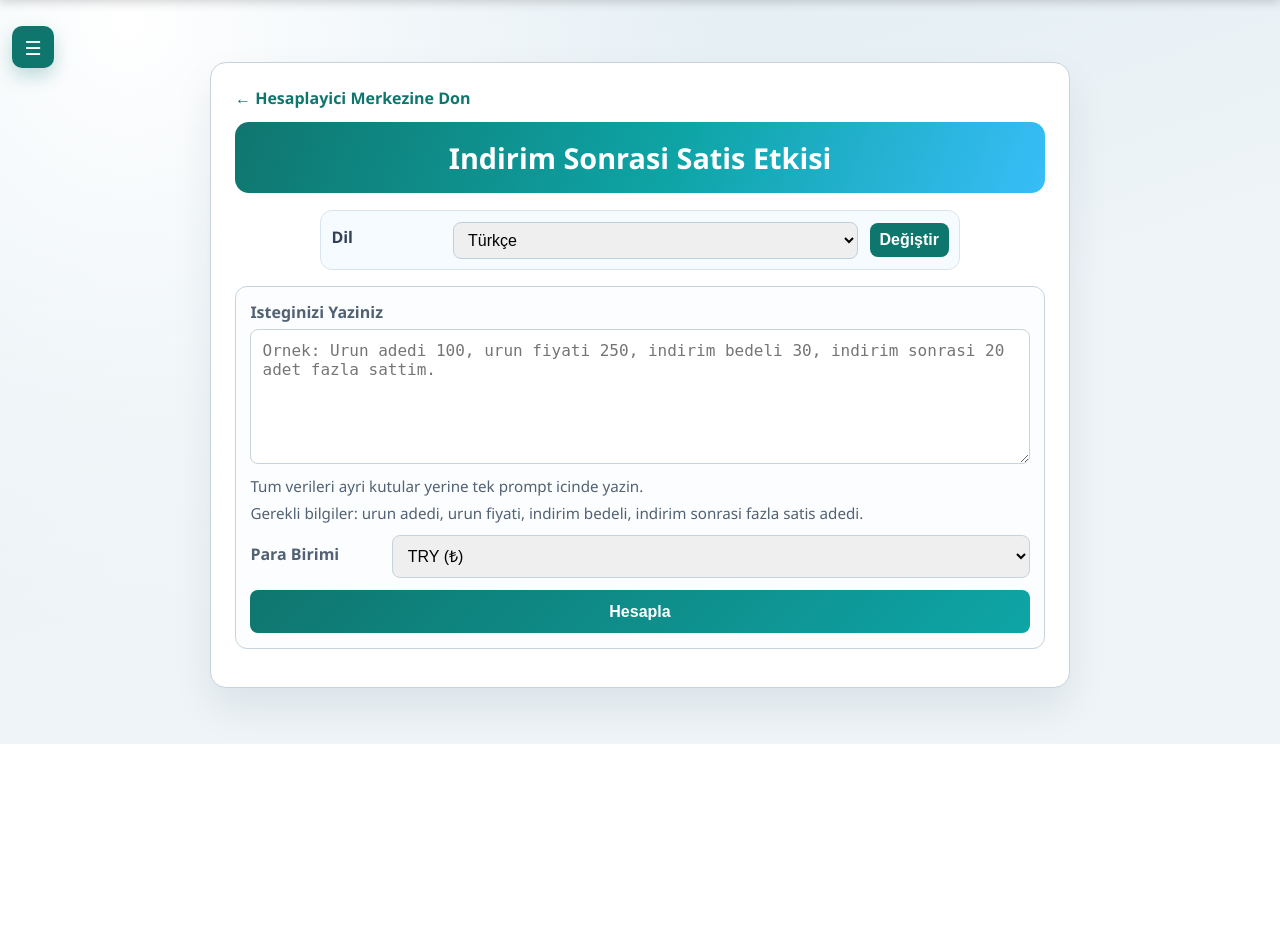
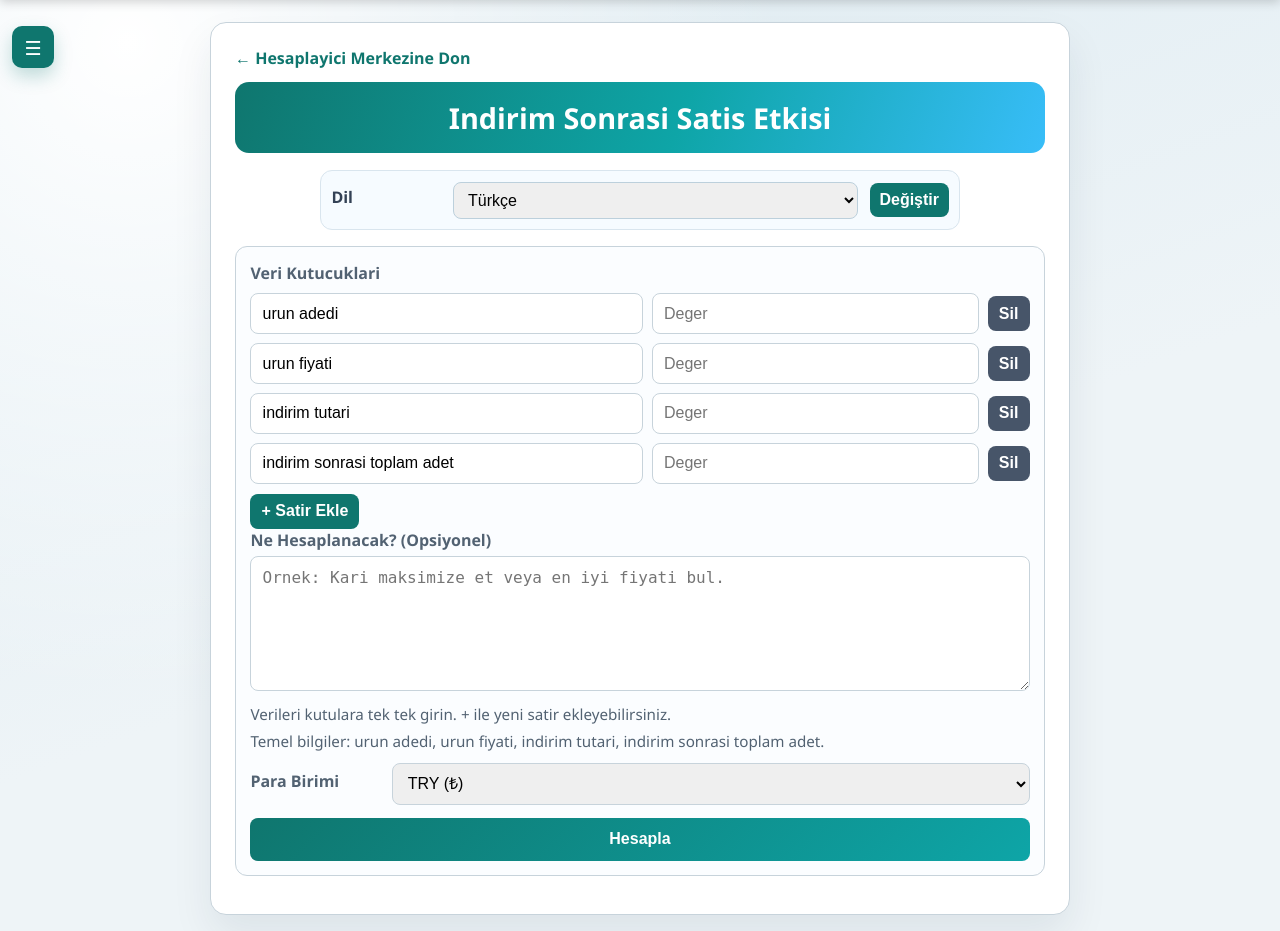
Before and after one commit to ertanatalar/priceoptimize, a Django app: page /price-demand/discount-optimizer/ in a window 1280 px wide. Shown: the part 56-987 px from the top of the page. Before the commit the page ends 800 px from the top, so only its background shows below. Run offline with Django 5.2, Linux system fonts and the light colour scheme.

Commit message:
Add row-based input UI and objective-aware discount optimizer

```diff
--- a/core/views.py
+++ b/core/views.py
@@ -69,17 +69,28 @@ TEXTS = {
         "error_no_optimum": "Bu veriyle optimum fiyat hesaplanamıyor.",
         "portal_title": "Urunlerinizin fiyatini optimize edin",
         "discount_page_title": "Indirim Sonrasi Satis Etkisi",
-        "discount_prompt_label": "Isteginizi Yaziniz",
-        "discount_prompt_placeholder": "Ornek: Urun adedi 100, urun fiyati 250, indirim bedeli 30, indirim sonrasi 20 adet fazla sattim.",
-        "discount_hint": "Tum verileri ayri kutular yerine tek prompt icinde yazin.",
-        "discount_example": "Gerekli bilgiler: urun adedi, urun fiyati, indirim bedeli, indirim sonrasi fazla satis adedi.",
+        "discount_prompt_label": "Ne Hesaplanacak? (Opsiyonel)",
+        "discount_prompt_placeholder": "Ornek: Kari maksimize et veya en iyi fiyati bul.",
+        "discount_hint": "Verileri kutulara tek tek girin. + ile yeni satir ekleyebilirsiniz.",
+        "discount_example": "Temel bilgiler: urun adedi, urun fiyati, indirim tutari, indirim sonrasi toplam adet.",
+        "discount_fields_title": "Veri Kutucuklari",
+        "discount_field_name": "Veri Adi",
+        "discount_field_value": "Deger",
+        "discount_add_row": "+ Satir Ekle",
+        "discount_remove_row": "Sil",
         "discount_result_title": "Motor Sonucu",
         "discount_input_summary": "Girilen degerler",
         "discount_base_revenue": "Indirim oncesi gelir",
         "discount_new_revenue": "Indirim sonrasi gelir",
+        "discount_base_profit": "Indirim oncesi kar",
+        "discount_new_profit": "Indirim sonrasi kar",
+        "discount_model_profit": "Modelde en yuksek kar",
         "discount_recommendation": "Onerilen senaryo",
         "discount_scenario_keep": "Normal fiyatla devam et",
         "discount_scenario_discount": "Indirimli fiyatla sat",
+        "discount_objective": "Hedef",
+        "discount_objective_profit": "Kar maksimizasyonu",
+        "discount_objective_revenue": "Gelir maksimizasyonu",
         "discount_delta": "Gelir farki",
         "discount_extra_units": "Ekstra satis adedi",
         "discount_after_units": "Indirim sonrasi toplam adet",
@@ -93,7 +104,7 @@ TEXTS = {
         "discount_case_discount": "Indirimli fiyat senaryosu",
         "discount_case_optimal": "Modelin optimum fiyat senaryosu",
         "discount_optimal_discount": "Mevcut fiyata gore onerilen optimum indirim",
-        "discount_error_parse": "Prompttan gerekli verileri okuyamadim. Ornek: 100 adet urunu 1 TL'den sattim. 0,05 TL indirim yapinca 110 adet sattim.",
+        "discount_error_parse": "Gerekli veriler okunamadi. Kutucuklarda en az urun adedi, urun fiyati, indirim tutari ve indirim sonrasi toplam adedi girin.",
     },
     "en": {
         "page_title": "Optimal Price Calculator",
@@ -136,17 +147,28 @@ TEXTS = {
         "error_no_optimum": "This data does not produce an optimal price.",
         "portal_title": "Optimize your product prices",
         "discount_page_title": "Post-Discount Sales Impact",
-        "discount_prompt_label": "Write Your Request",
-        "discount_prompt_placeholder": "Example: Product quantity 100, product price 250, discount amount 30, after discount I sold 20 more units.",
-        "discount_hint": "Enter all inputs in one prompt instead of separate fields.",
-        "discount_example": "Required data: product quantity, product price, discount amount, additional units sold after discount.",
+        "discount_prompt_label": "What Should Be Calculated? (Optional)",
+        "discount_prompt_placeholder": "Example: Maximize profit or find best price.",
+        "discount_hint": "Enter values in separate boxes. Use + to add new rows.",
+        "discount_example": "Core fields: product quantity, product price, discount amount, total quantity after discount.",
+        "discount_fields_title": "Data Boxes",
+        "discount_field_name": "Field Name",
+        "discount_field_value": "Value",
+        "discount_add_row": "+ Add Row",
+        "discount_remove_row": "Remove",
         "discount_result_title": "Engine Result",
         "discount_input_summary": "Input summary",
         "discount_base_revenue": "Revenue before discount",
         "discount_new_revenue": "Revenue after discount",
+        "discount_base_profit": "Profit before discount",
+        "discount_new_profit": "Profit after discount",
+        "discount_model_profit": "Highest model profit",
         "discount_recommendation": "Recommended scenario",
         "discount_scenario_keep": "Keep normal price",
         "discount_scenario_discount": "Sell with discounted price",
+        "discount_objective": "Objective",
+        "discount_objective_profit": "Profit maximization",
+        "discount_objective_revenue": "Revenue maximization",
         "discount_delta": "Revenue delta",
         "discount_extra_units": "Extra units sold",
         "discount_after_units": "Total units after discount",
@@ -160,7 +182,7 @@ TEXTS = {
         "discount_case_discount": "Discounted price scenario",
         "discount_case_optimal": "Model optimal scenario",
         "discount_optimal_discount": "Recommended optimal discount from current price",
-        "discount_error_parse": "Could not parse the required inputs from your prompt. Example: I sold 100 units at 1 TL. After a 0.05 TL discount, I sold 110 units.",
+        "discount_error_parse": "Could not read required values. Please enter at least quantity, price, discount amount, and post-discount total quantity.",
     },
     "de": {
         "page_title": "Optimaler Preisrechner",
@@ -442,6 +464,70 @@ def _parse_discount_prompt(prompt: str) -> dict[str, Decimal] | None:
     }
 
 
+def _normalize_field_name(name: str) -> str:
+    text = (name or "").strip().lower()
+    replacements = {
+        "ü": "u",
+        "ğ": "g",
+        "ş": "s",
+        "ı": "i",
+        "ö": "o",
+        "ç": "c",
+    }
+    for src, dst in replacements.items():
+        text = text.replace(src, dst)
+    return " ".join(text.split())
+
+
+def _parse_discount_fields(post_data) -> dict[str, Decimal] | None:
+    names = post_data.getlist("field_name[]")
+    values = post_data.getlist("field_value[]")
+    parsed_values: dict[str, Decimal] = {}
+
+    for raw_name, raw_value in zip(names, values):
+        name = _normalize_field_name(raw_name)
+        value_text = (raw_value or "").strip()
+        if not name or not value_text:
+            continue
+        try:
+            value = _to_decimal(value_text)
+        except InvalidOperation:
+            continue
+
+        if name in {"urun adedi", "adet", "miktar", "quantity", "units", "satilan adet"}:
+            parsed_values["qty"] = value
+        elif name in {"urun fiyati", "fiyat", "price", "satis fiyati"}:
+            parsed_values["price"] = value
+        elif name in {"indirim", "indirim tutari", "discount", "indirim bedeli"}:
+            parsed_values["discount"] = value
+        elif name in {"indirim sonrasi adet", "indirim sonrasi toplam adet", "sonraki adet", "yeni adet", "after quantity"}:
+            parsed_values["after_qty"] = value
+        elif name in {"ekstra adet", "fazla satis", "extra units", "additional units"}:
+            parsed_values["extra"] = value
+        elif name in {"birim maliyet", "maliyet", "unit cost", "cost"}:
+            parsed_values["unit_cost"] = value
+
+    if "qty" not in parsed_values or "price" not in parsed_values or "discount" not in parsed_values:
+        return None
+    if "after_qty" not in parsed_values and "extra" not in parsed_values:
+        return None
+    if "after_qty" not in parsed_values:
+        parsed_values["after_qty"] = parsed_values["qty"] + parsed_values["extra"]
+    if "extra" not in parsed_values:
+        parsed_values["extra"] = parsed_values["after_qty"] - parsed_values["qty"]
+
+    return parsed_values
+
+
+def _detect_objective(goal_text: str) -> str:
+    text = _normalize_field_name(goal_text)
+    profit_words = ["kar", "profit", "maksimum kar", "max profit"]
+    for word in profit_words:
+        if word in text:
+            return "profit"
+    return "revenue"
+
+
 def _to_decimal(value: str) -> Decimal:
     return Decimal(str(value).replace(",", ".").strip())
 
@@ -709,6 +795,15 @@ def discount_optimizer(request):
     engines = _localized_engines(labels)
     selected_currency = request.POST.get("currency", "TRY")
     prompt_text = request.POST.get("prompt_text", "")
+    field_names = request.POST.getlist("field_name[]")
+    field_values = request.POST.getlist("field_value[]")
+    if not field_names:
+        field_names = ["urun adedi", "urun fiyati", "indirim tutari", "indirim sonrasi toplam adet"]
+    if not field_values:
+        field_values = ["", "", "", ""]
+    field_rows = [{"name": n, "value": v} for n, v in zip(field_names, field_values)]
+    if not field_rows:
+        field_rows = [{"name": "", "value": ""}]
 
     context = {
         "labels": labels,
@@ -719,12 +814,15 @@ def discount_optimizer(request):
         "selected_currency": selected_currency,
         "selected_symbol": CURRENCIES.get(selected_currency, "₺"),
         "prompt_text": prompt_text,
+        "field_rows": field_rows,
     }
 
     if request.method != "POST":
         return render(request, "core/discount_optimizer.html", context)
 
-    parsed = _parse_discount_prompt(prompt_text)
+    parsed = _parse_discount_fields(request.POST)
+    if not parsed and prompt_text.strip():
+        parsed = _parse_discount_prompt(prompt_text)
     if not parsed:
         context["error"] = labels["discount_error_parse"]
         return render(request, "core/discount_optimizer.html", context)
@@ -734,17 +832,24 @@ def discount_optimizer(request):
     discount = parsed["discount"]
     extra = parsed["extra"]
     after_qty = parsed["after_qty"]
+    unit_cost = max(parsed.get("unit_cost", Decimal("0")), Decimal("0"))
     discounted_price = price - discount
 
     if qty <= 0 or price <= 0 or discounted_price <= 0 or after_qty <= 0 or discount < 0:
         context["error"] = labels["discount_error_parse"]
         return render(request, "core/discount_optimizer.html", context)
 
+    objective = _detect_objective(prompt_text)
     before_revenue = price * qty
     after_revenue = discounted_price * after_qty
+    before_profit = (price - unit_cost) * qty
+    after_profit = (discounted_price - unit_cost) * after_qty
     delta = after_revenue - before_revenue
 
-    use_discount = after_revenue > before_revenue
+    if objective == "profit":
+        use_discount = after_profit > before_profit
+    else:
+        use_discount = after_revenue > before_revenue
 
     delta_price = discounted_price - price
     b = Decimal("0")
@@ -755,11 +860,16 @@ def discount_optimizer(request):
     model_optimal_price = Decimal("0")
     model_optimal_qty = Decimal("0")
     model_optimal_revenue = Decimal("0")
+    model_optimal_profit = Decimal("0")
     demand_formula = None
     if b != 0:
-        model_optimal_price = max(-(a / (2 * b)), Decimal("0"))
+        if objective == "profit":
+            model_optimal_price = max(((b * unit_cost) - a) / (2 * b), Decimal("0"))
+        else:
+            model_optimal_price = max(-(a / (2 * b)), Decimal("0"))
         model_optimal_qty = max(a + (b * model_optimal_price), Decimal("0"))
         model_optimal_revenue = model_optimal_price * model_optimal_qty
+        model_optimal_profit = (model_optimal_price - unit_cost) * model_optimal_qty
         demand_formula = f"Q = {a.quantize(Decimal('0.01'), rounding=ROUND_HALF_UP)} + ({b.quantize(Decimal('0.01'), rounding=ROUND_HALF_UP)}) * P"
 
     scenarios = [
@@ -768,12 +878,14 @@ def discount_optimizer(request):
             "price": price,
             "qty": qty,
             "revenue": before_revenue,
+            "profit": before_profit,
         },
         {
             "name": labels["discount_case_discount"],
             "price": discounted_price,
             "qty": after_qty,
             "revenue": after_revenue,
+            "profit": after_profit,
         },
     ]
     if demand_formula is not None:
@@ -783,10 +895,12 @@ def discount_optimizer(request):
                 "price": model_optimal_price,
                 "qty": model_optimal_qty,
                 "revenue": model_optimal_revenue,
+                "profit": model_optimal_profit,
             }
         )
 
-    best_scenario = max(scenarios, key=lambda item: item["revenue"])
+    metric_key = "profit" if objective == "profit" else "revenue"
+    best_scenario = max(scenarios, key=lambda item: item[metric_key])
 
     def round2(value: Decimal) -> Decimal:
         return value.quantize(Decimal("0.01"), rounding=ROUND_HALF_UP)
@@ -796,16 +910,21 @@ def discount_optimizer(request):
         "price": round2(price),
         "discount": round2(discount),
         "discounted_price": round2(discounted_price),
+        "unit_cost": round2(unit_cost),
         "extra": round2(extra),
         "after_qty": round2(after_qty),
         "before_revenue": round2(before_revenue),
         "after_revenue": round2(after_revenue),
+        "before_profit": round2(before_profit),
+        "after_profit": round2(after_profit),
         "delta": round2(delta),
         "use_discount": use_discount,
+        "objective": objective,
         "demand_formula": demand_formula,
         "model_optimal_price": round2(model_optimal_price),
         "model_optimal_qty": round2(model_optimal_qty),
         "model_optimal_revenue": round2(model_optimal_revenue),
+        "model_optimal_profit": round2(model_optimal_profit),
         "optimal_discount_from_current": round2(max(price - model_optimal_price, Decimal("0"))),
         "scenarios": [
             {
@@ -813,9 +932,11 @@ def discount_optimizer(request):
                 "price": round2(scenario["price"]),
                 "qty": round2(scenario["qty"]),
                 "revenue": round2(scenario["revenue"]),
+                "profit": round2(scenario["profit"]),
             }
             for scenario in scenarios
         ],
         "best_scenario_name": best_scenario["name"],
+        "best_metric": metric_key,
     }
     return render(request, "core/discount_optimizer.html", context)
--- a/templates/core/discount_optimizer.html
+++ b/templates/core/discount_optimizer.html
@@ -153,7 +153,7 @@
       margin-bottom: 0.9rem;
     }
     label { font-weight: 700; color: var(--muted); display: block; margin-bottom: 0.35rem; }
-    textarea, select, button {
+    input, textarea, select, button {
       width: 100%;
       border-radius: 8px;
       border: 1px solid var(--line);
@@ -161,6 +161,28 @@
       padding: .66rem .7rem;
     }
     textarea { min-height: 135px; resize: vertical; }
+    .field-grid {
+      display: grid;
+      gap: .55rem;
+      margin-top: .6rem;
+    }
+    .field-row {
+      display: grid;
+      grid-template-columns: 1.2fr 1fr auto;
+      gap: .55rem;
+      align-items: center;
+    }
+    .add-row-btn, .remove-row-btn {
+      width: auto;
+      border: none;
+      border-radius: 8px;
+      color: #fff;
+      cursor: pointer;
+      font-weight: 700;
+      padding: .54rem .7rem;
+    }
+    .add-row-btn { background: #0f766e; margin-top: .6rem; }
+    .remove-row-btn { background: #475569; }
     .row {
       display: grid;
       grid-template-columns: 130px 1fr;
@@ -193,6 +215,7 @@
     .warn { color: #b45309; font-weight: 700; }
     @media (max-width: 640px) {
       .language-form, .row { grid-template-columns: 1fr; }
+      .field-row { grid-template-columns: 1fr; }
     }
   </style>
 </head>
@@ -236,8 +259,20 @@
       <form method="post">
         {% csrf_token %}
         <section class="input-section">
+          <label>{{ labels.discount_fields_title|default:'Veri Kutucuklari' }}</label>
+          <div class="field-grid" id="fieldGrid">
+            {% for row in field_rows %}
+              <div class="field-row">
+                <input type="text" name="field_name[]" placeholder="{{ labels.discount_field_name|default:'Veri Adi' }}" value="{{ row.name }}">
+                <input type="text" name="field_value[]" placeholder="{{ labels.discount_field_value|default:'Deger' }}" value="{{ row.value }}">
+                <button type="button" class="remove-row-btn">{{ labels.discount_remove_row|default:'Sil' }}</button>
+              </div>
+            {% endfor %}
+          </div>
+          <button type="button" class="add-row-btn" id="addRowBtn">{{ labels.discount_add_row|default:'+ Satir Ekle' }}</button>
+
           <label for="prompt_text">{{ labels.discount_prompt_label }}</label>
-          <textarea id="prompt_text" name="prompt_text" placeholder="{{ labels.discount_prompt_placeholder }}" required>{{ prompt_text|default:'' }}</textarea>
+          <textarea id="prompt_text" name="prompt_text" placeholder="{{ labels.discount_prompt_placeholder }}">{{ prompt_text|default:'' }}</textarea>
           <p class="hint">{{ labels.discount_hint }}</p>
           <p class="hint">{{ labels.discount_example }}</p>
           <div class="row">
@@ -263,7 +298,16 @@
             <p>{{ labels.discount_input_summary }}: adet={{ result.qty }}, fiyat={{ selected_symbol }}{{ result.price }}, indirim={{ selected_symbol }}{{ result.discount }}, {{ labels.discount_after_units|default:'Indirim sonrasi toplam adet' }}={{ result.after_qty }}, {{ labels.discount_extra_units|default:'Ekstra satis adedi' }}={{ result.extra }}</p>
             <p>{{ labels.discount_base_revenue }}: {{ selected_symbol }}{{ result.before_revenue }}</p>
             <p>{{ labels.discount_new_revenue }}: {{ selected_symbol }}{{ result.after_revenue }}</p>
+            <p>{{ labels.discount_base_profit|default:'Indirim oncesi kar' }}: {{ selected_symbol }}{{ result.before_profit }}</p>
+            <p>{{ labels.discount_new_profit|default:'Indirim sonrasi kar' }}: {{ selected_symbol }}{{ result.after_profit }}</p>
             <p>{{ labels.discount_delta }}: {{ selected_symbol }}{{ result.delta }}</p>
+            <p>{{ labels.discount_objective|default:'Hedef' }}:
+              {% if result.objective == 'profit' %}
+                {{ labels.discount_objective_profit|default:'Kar maksimizasyonu' }}
+              {% else %}
+                {{ labels.discount_objective_revenue|default:'Gelir maksimizasyonu' }}
+              {% endif %}
+            </p>
             {% if result.use_discount %}
               <p class="ok">{{ labels.discount_recommendation }}: {{ labels.discount_scenario_discount }} (fiyat={{ selected_symbol }}{{ result.discounted_price }})</p>
             {% else %}
@@ -275,11 +319,12 @@
               <p>{{ labels.discount_optimal_discount|default:'Mevcut fiyata gore onerilen optimum indirim' }}: {{ selected_symbol }}{{ result.optimal_discount_from_current }}</p>
               <p>{{ labels.discount_best_demand|default:'Modelde beklenen satis adedi' }}: {{ result.model_optimal_qty }}</p>
               <p>{{ labels.discount_best_revenue|default:'Modelde en yuksek gelir' }}: {{ selected_symbol }}{{ result.model_optimal_revenue }}</p>
+              <p>{{ labels.discount_model_profit|default:'Modelde en yuksek kar' }}: {{ selected_symbol }}{{ result.model_optimal_profit }}</p>
             {% endif %}
             <h3 style="margin: .75rem 0 .35rem;">{{ labels.discount_all_scenarios|default:'Tum senaryo karsilastirmasi' }}</h3>
             {% for scenario in result.scenarios %}
               <p{% if scenario.name == result.best_scenario_name %} class="ok"{% endif %}>
-                {{ scenario.name }}: fiyat={{ selected_symbol }}{{ scenario.price }}, adet={{ scenario.qty }}, gelir={{ selected_symbol }}{{ scenario.revenue }}
+                {{ scenario.name }}: fiyat={{ selected_symbol }}{{ scenario.price }}, adet={{ scenario.qty }}, gelir={{ selected_symbol }}{{ scenario.revenue }}, kar={{ selected_symbol }}{{ scenario.profit }}
               </p>
             {% endfor %}
           </div>
@@ -293,6 +338,8 @@
       const body = document.body;
       const menuToggle = document.getElementById("menuToggle");
       const overlay = document.getElementById("drawerOverlay");
+      const fieldGrid = document.getElementById("fieldGrid");
+      const addRowBtn = document.getElementById("addRowBtn");
       const closeMenu = () => body.classList.remove("drawer-open");
       const openMenu = () => body.classList.add("drawer-open");
       menuToggle.addEventListener("click", () => {
@@ -303,6 +350,27 @@
       document.addEventListener("keydown", (e) => {
         if (e.key === "Escape") closeMenu();
       });
+
+      const bindRemoveButtons = () => {
+        document.querySelectorAll(".remove-row-btn").forEach((btn) => {
+          btn.onclick = () => {
+            const rows = fieldGrid.querySelectorAll(".field-row");
+            if (rows.length > 1) btn.closest(".field-row").remove();
+          };
+        });
+      };
+      bindRemoveButtons();
+      addRowBtn.addEventListener("click", () => {
+        const row = document.createElement("div");
+        row.className = "field-row";
+        row.innerHTML = `
+          <input type="text" name="field_name[]" placeholder="{{ labels.discount_field_name|default:'Veri Adi' }}">
+          <input type="text" name="field_value[]" placeholder="{{ labels.discount_field_value|default:'Deger' }}">
+          <button type="button" class="remove-row-btn">{{ labels.discount_remove_row|default:'Sil' }}</button>
+        `;
+        fieldGrid.appendChild(row);
+        bindRemoveButtons();
+      });
     })();
   </script>
 </body>
```
